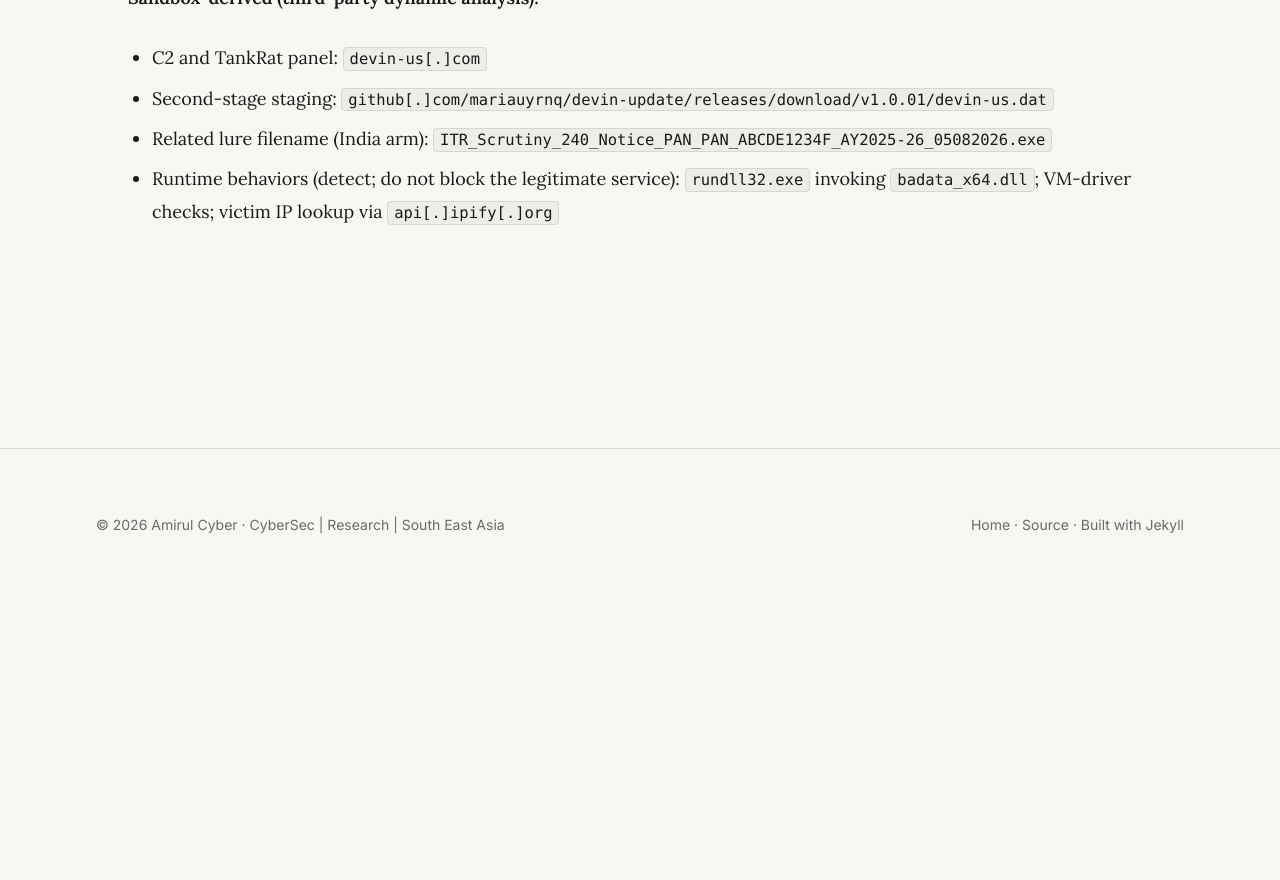
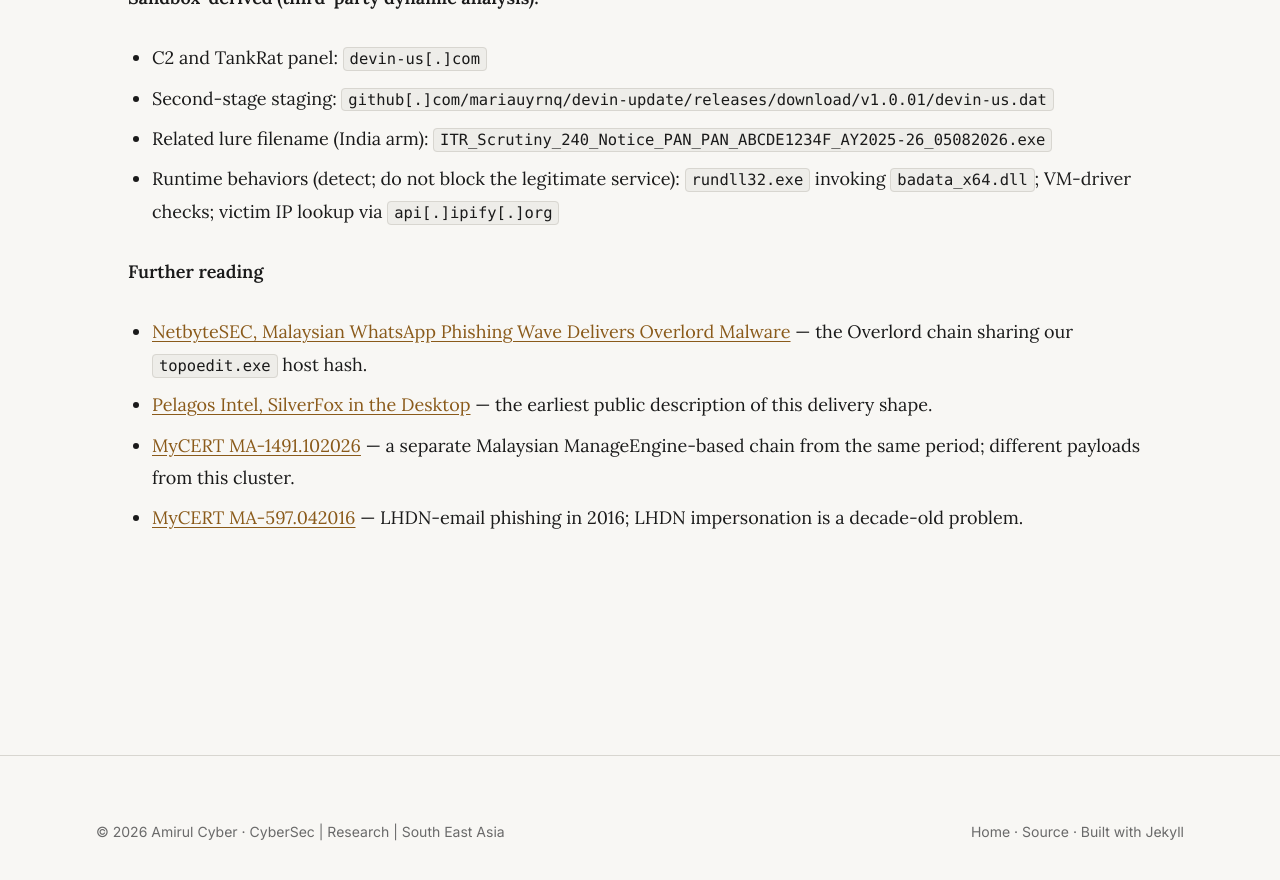
Before and after one commit to amirulcyber/amirulcyber.github.io, a Jekyll site: the page built from _posts/2026-11-02-malaysia-lhdn-tax-audit-impersonate.md, in a window 1280 px wide and 900 px high, scrolled down 7461 px. Shown: the top 880 px of the window. Built offline with Jekyll 4.4.1, drawn with Linux system fonts in a browser that asks for light colours; before the commit the page ends 8063 px from its top, so only the background shows below that.

Commit message:
LHDN post: further reading (NetbyteSEC, Pelagos, 2x MyCERT)

```diff
--- a/_posts/2026-11-02-malaysia-lhdn-tax-audit-impersonate.md
+++ b/_posts/2026-11-02-malaysia-lhdn-tax-audit-impersonate.md
@@ -108,3 +108,10 @@
 - Second-stage staging: `github[.]com/mariauyrnq/devin-update/releases/download/v1.0.01/devin-us.dat`
 - Related lure filename (India arm): `ITR_Scrutiny_240_Notice_PAN_PAN_ABCDE1234F_AY2025-26_05082026.exe`
 - Runtime behaviors (detect; do not block the legitimate service): `rundll32.exe` invoking `badata_x64.dll`; VM-driver checks; victim IP lookup via `api[.]ipify[.]org`
+
+**Further reading**
+
+- [NetbyteSEC, Malaysian WhatsApp Phishing Wave Delivers Overlord Malware](https://notes.netbytesec.com/2026/10/malaysian-whatsapp-phishing-wave.html) — the Overlord chain sharing our `topoedit.exe` host hash.
+- [Pelagos Intel, SilverFox in the Desktop](https://research.pelagos-intel.com/silverfox-in-the-desktop) — the earliest public description of this delivery shape.
+- [MyCERT MA-1491.102026](https://www.mycert.org.my/portal/advisory?id=MA-1491.102026) — a separate Malaysian ManageEngine-based chain from the same period; different payloads from this cluster.
+- [MyCERT MA-597.042016](https://www.mycert.org.my/portal/advisory?id=MA-597.042016) — LHDN-email phishing in 2016; LHDN impersonation is a decade-old problem.
```
